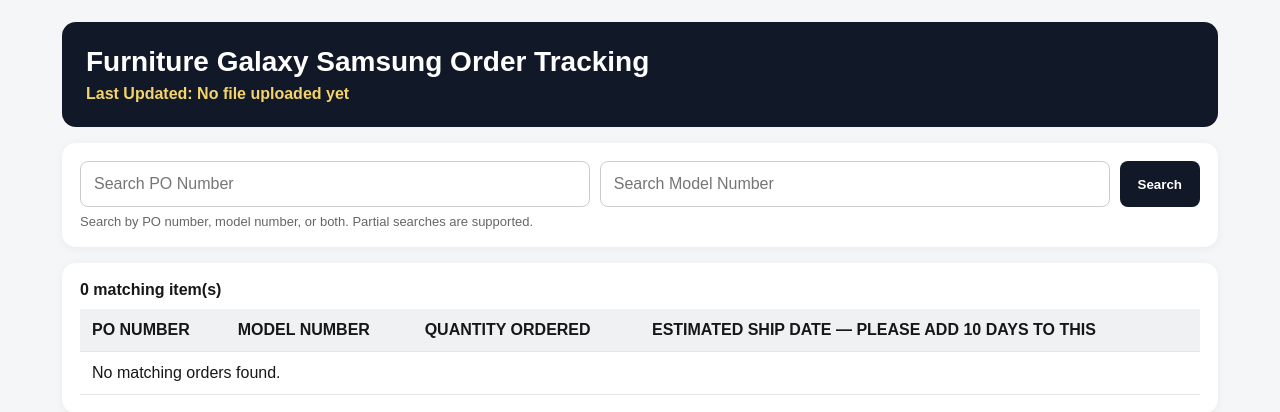
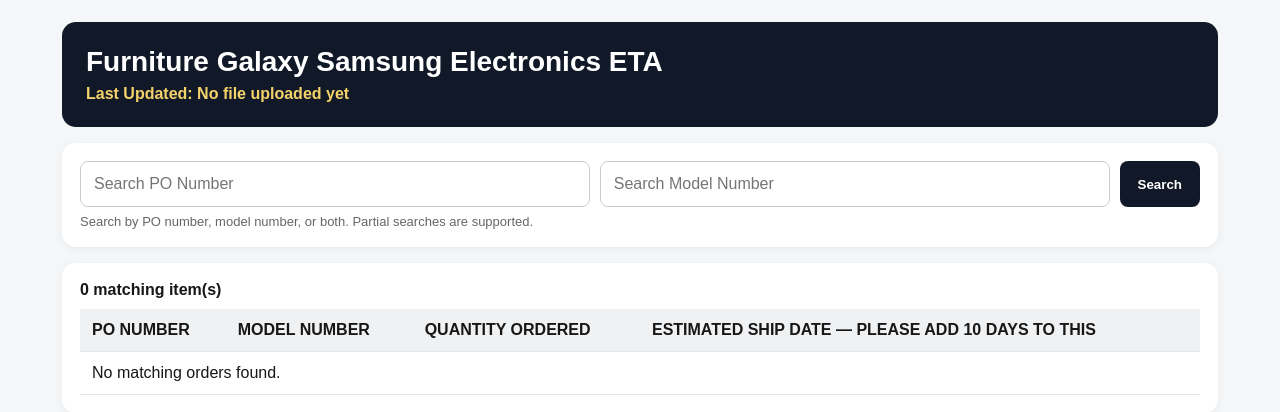
Before and after one commit to FurnitureGalaxy/furniture-galaxy-samsung-electronics-tracking, a Flask app: page / in a window 1280 px wide. Shown: the top 412 px of the page. Run offline with Flask 3, Linux system fonts and the light colour scheme.

Commit message:
Update title for Samsung Electronics ETA page

```diff
--- a/templates/index.html
+++ b/templates/index.html
@@ -2,7 +2,7 @@
 <html lang="en">
 <head>
 <meta charset="utf-8"><meta name="viewport" content="width=device-width,initial-scale=1">
-<title>Furniture Galaxy Samsung Order Tracking</title>
+<title>Furniture Galaxy Samsung Electronics ETA</title>
 <style>
 :root{--navy:#111827;--gold:#d6a21d;--bg:#f5f6f8;--red:#b42318}
 *{box-sizing:border-box} body{margin:0;font-family:Arial,sans-serif;background:var(--bg);color:#171717}
@@ -19,7 +19,7 @@
 </style>
 </head>
 <body><div class="wrap">
-<div class="head"><h1>Furniture Galaxy Samsung Order Tracking</h1>
+<div class="head"><h1>Furniture Galaxy Samsung Electronics ETA</h1>
 <div class="updated">Last Updated: {{ last_updated if last_updated else "No file uploaded yet" }}</div></div>
 {% with messages=get_flashed_messages() %}{% if messages %}{% for m in messages %}<div class="msg">{{m}}</div>{% endfor %}{% endif %}{% endwith %}
 {% if error %}<div class="msg">{{error}}</div>{% endif %}
```
